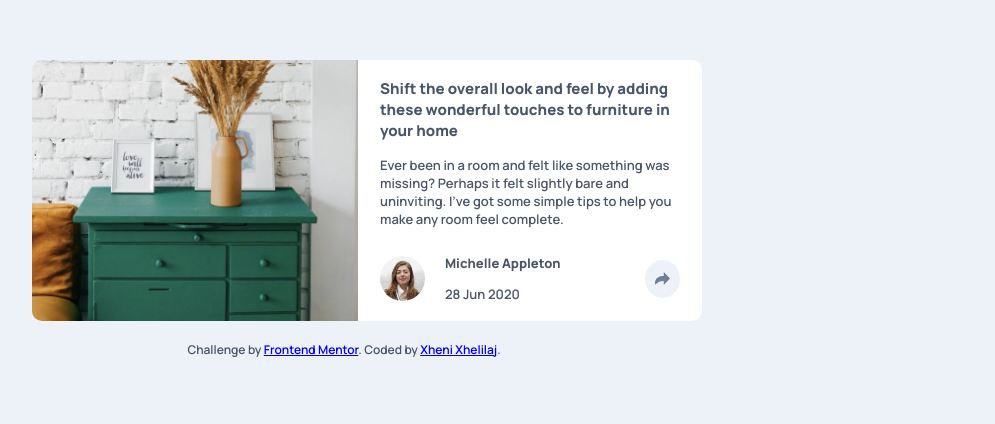
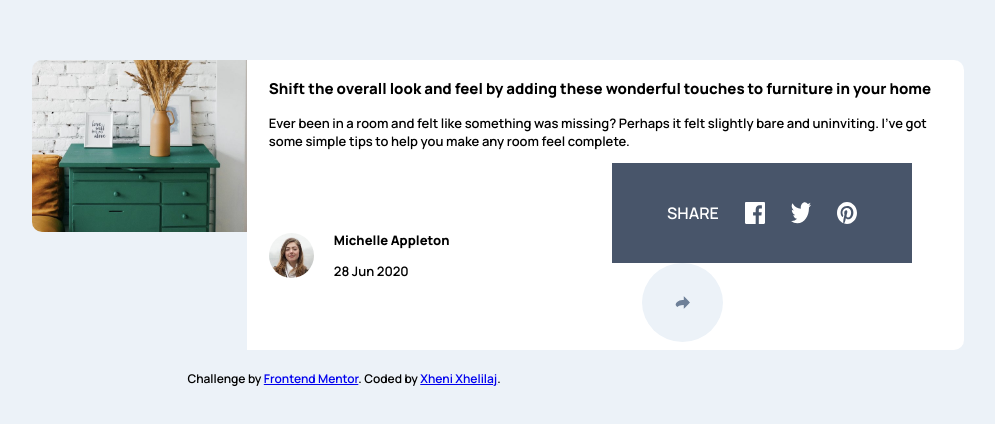
Before and after one commit to xhenixhelilaj/article-preview-component-master, a plain HTML site: page index.html in a window 1280 px wide. Shown: the part 132-556 px from the top of the page, without its empty margins (262-1257 px from the left). Drawn offline with Linux system fonts and the light colour scheme.

Commit message:
added social icons

```diff
--- a/index.css
+++ b/index.css
@@ -1,7 +1,7 @@
 @import url('https://fonts.googleapis.com/css2?family=Manrope:wght@600;800&display=swap');
 :root{
     font-family: 'Manrope', sans-serif;
-    color: #48556A;
+    --color-grey: #48556A;
 }
 body{
     background-color: #ECF2F8;
@@ -31,7 +31,6 @@ main{
     width: 100%;
 }
 .second-part{
-    width: 300px;
     padding-left:2%;
     padding-right: 2%;
     background-color: white;
@@ -66,10 +65,23 @@ main{
     margin-top: 20px;
     margin-left: 155px;
     font-size: 12px;
+}.share{
+    width: 300px;
 }
-.share{
+svg{
     border: solid transparent;
-    border-radius: 50%;
+    border-radius: 100%;
+    padding: 10%;
     background-color: #ECF2F8;
-    padding: 5px 7px;
 }
+.share-social-icons{
+    position: relative;
+    left: -30px;
+    display: flex;
+    justify-content: space-evenly;
+    gap: 10px;
+    background-color: var(--color-grey);
+    padding:13%;
+    color:white;
+    overflow: hidden
+}
--- a/index.html
+++ b/index.html
@@ -40,9 +40,17 @@
             </div>
           </div>
           <div class="share">
-            <svg xmlns="http://www.w3.org/2000/svg" width="15" height="13">
-              <path fill="#6E8098" d="M15 6.495L8.766.014V3.88H7.441C3.33 3.88 0 7.039 0 10.936v2.049l.589-.612C2.59 10.294 5.422 9.11 8.39 9.11h.375v3.867L15 6.495z"/>
-            </svg>
+            <div class="share-social-icons">
+              SHARE
+              <img src="/images/icon-facebook.svg" alt="icon facebook" class="social">
+              <img src="/images/icon-twitter.svg" alt="icon twitter" class="social">
+              <img src="/images/icon-pinterest.svg" alt="icon pinterest" class="social">
+            </div>
+            <div class="share-icon">
+              <svg xmlns="http://www.w3.org/2000/svg" width="15" height="13">
+                <path fill="#6E8098" d="M15 6.495L8.766.014V3.88H7.441C3.33 3.88 0 7.039 0 10.936v2.049l.589-.612C2.59 10.294 5.422 9.11 8.39 9.11h.375v3.867L15 6.495z"/>
+              </svg>
+            </div>
           </div>
         </div>
       </div>
```
